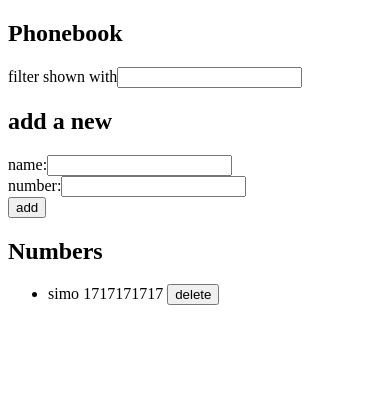
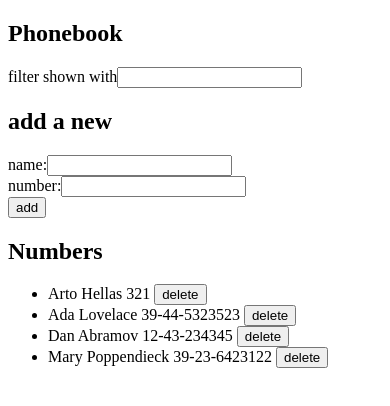
Before and after one commit to otsomikkila/Fullstack, a React (Vite) app in the folder part2/phonebook/: page / in a window 390 px wide. Shown: the top 406 px of the page. Built offline with nearby package versions, Linux system fonts and the light colour scheme; data requests are answered from the project's data file.

Commit message:
phonebook step 10

```diff
--- a/part2/phonebook/db.json
+++ b/part2/phonebook/db.json
@@ -1,9 +1,24 @@
 {
   "persons": [
     {
-      "id": "c84b",
-      "name": "simo",
-      "number": "1717171717"
+      "name": "Arto Hellas",
+      "number": "321",
+      "id": "1"
+    },
+    {
+      "name": "Ada Lovelace",
+      "number": "39-44-5323523",
+      "id": "2"
+    },
+    {
+      "name": "Dan Abramov",
+      "number": "12-43-234345",
+      "id": "3"
+    },
+    {
+      "name": "Mary Poppendieck",
+      "number": "39-23-6423122",
+      "id": "4"
     }
   ]
 }
--- a/part2/phonebook/src/components/PersonForm.jsx
+++ b/part2/phonebook/src/components/PersonForm.jsx
@@ -22,7 +22,16 @@ const PersonForm = ({persons, setPersons}) => {
       }
 
       if (persons.map(n => n.name).includes(newName)) {
-        alert(`${newName} is already added to phonebook`)
+        if (window.confirm(`${newName} is already added in the phonebook, replace old number with a new one?`)) {
+          const person = persons.find(n => n.name === newName)
+          const changedPerson = { ...person, number: newNumber}
+
+          personService.update(person.id, changedPerson).then(response => {
+            setPersons(persons.map(n => n.id === person.id ? response.data : n))
+          })
+          setNewName('')
+          setNewNumber('')
+        }
       }
       else {
         console.log(persons.map(n => n.name).includes("Arto Hellas"))
```
